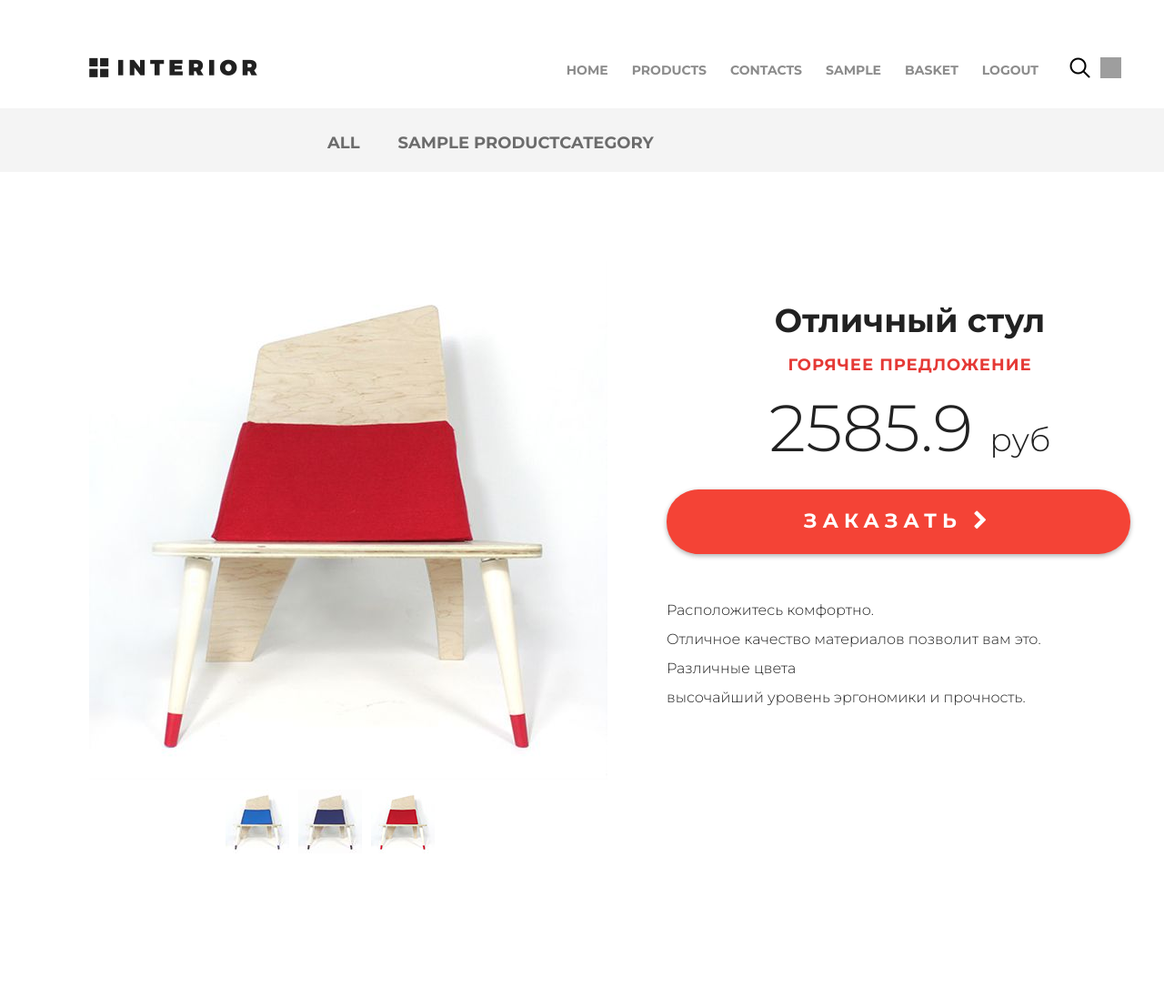
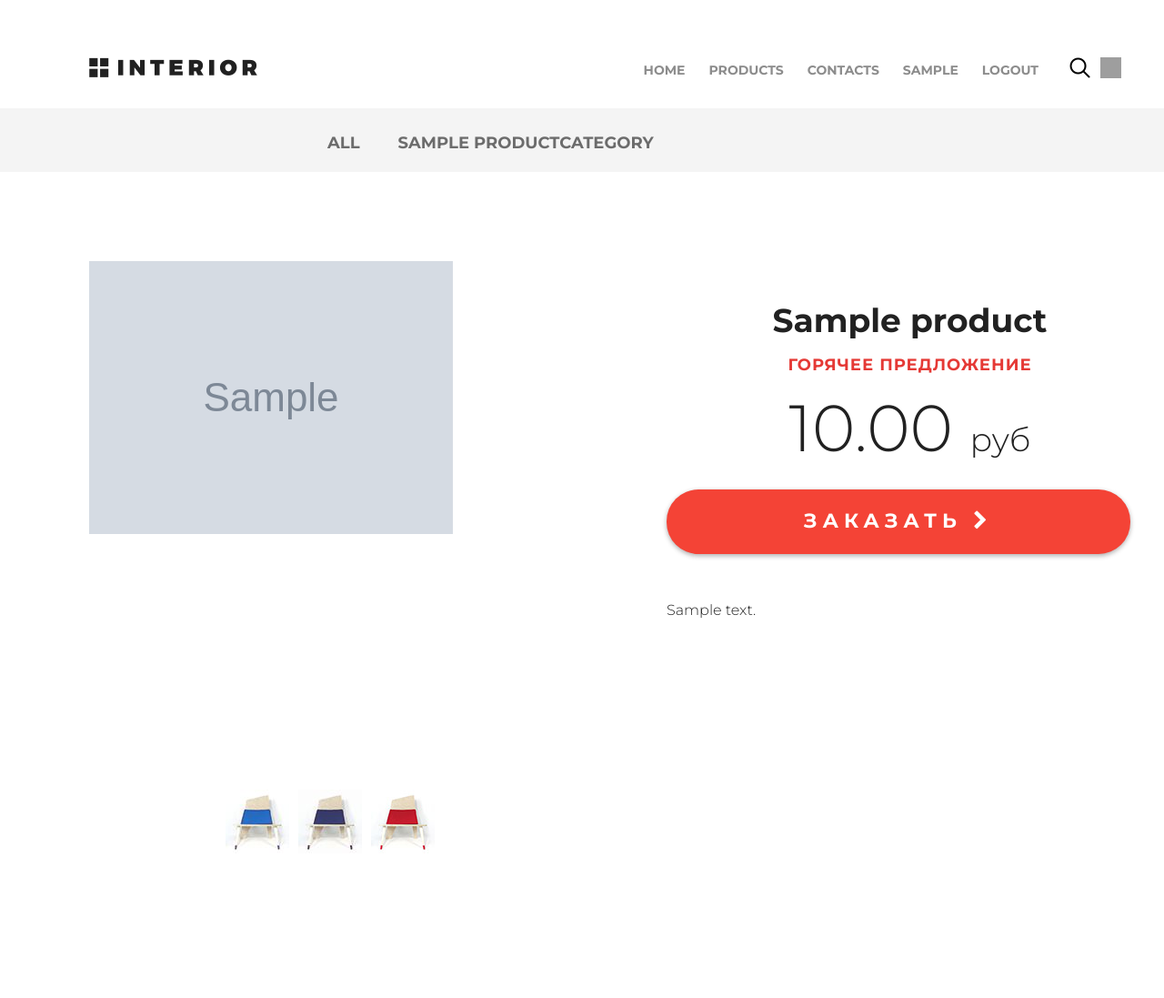
Before and after one commit to JohnPaul-del/django, a Django app: page /products/ in a window 1280 px wide; the page is wider, and only the part inside the window is pictured. Shown: the top 1097 px of that part at 91% size. Run offline with Django 3.2, Linux system fonts and the light colour scheme; a user stored in the database is signed in; tables that the repository leaves empty hold one stand-in row (values such as "Sample post"); grey boxes marked "Sample" are stand-in pictures; some libraries are stand-ins or nearby versions; grey boxes are pictures that could not be loaded.

Commit message:
Lesson 6 - completed

```diff
--- a/geekshop/authapp/templates/authapp/login.html
+++ b/geekshop/authapp/templates/authapp/login.html
@@ -6,6 +6,9 @@
     <h2> Login </h2>
      <form action="{% url 'auth:login' %}" method="post">
          {% csrf_token %}
+         {% if next %}
+            <input type="hidden" name="next" value="{{ next }}">
+         {% endif %}
          {{ login_form.as_p }}
          <button type="submit" class="btn btn-primary">Login</button>
          <a href="{% url 'auth:register' %}" class="btn btn-primary" role="button">Register</a>
--- a/geekshop/basketapp/urls.py
+++ b/geekshop/basketapp/urls.py
@@ -6,5 +6,6 @@ app_name = 'basketapp'
 urlpatterns = [
      path('', basketapp.basket, name='view'),
      path('add/<int:pk>', basketapp.basket_add, name='add'),
-     path('add/<int:pk>', basketapp.basket_remove, name='remove'),
+     path('remove/<int:pk>', basketapp.basket_remove, name='remove'),
+     path('edit/<int:pk>/<int:quantity>/', basketapp.basket_edit, name='edit')
 ]
--- a/geekshop/geekshop/settings.py
+++ b/geekshop/geekshop/settings.py
@@ -141,3 +141,4 @@ DEFAULT_AUTO_FIELD = 'django.db.models.BigAutoField'
 
 MEDIA_URL = '/media/'
 MEDIA_ROOT = os.path.join(BASE_DIR, "media")
+LOGIN_URL = '/login/'
--- a/geekshop/geekshop/templates/geekshop/base.html
+++ b/geekshop/geekshop/templates/geekshop/base.html
@@ -7,6 +7,8 @@
             {{ title|title }}
         {% endblock %}
     </title>
+    {% block css %}
+    {% endblock %}
 	<link rel="stylesheet" type="text/css" href="{% static 'geekshop/style.css' %}">
 	<link rel="stylesheet" href="{% static 'geekshop/fonts/font-awesome/css/font-awesome.css' %}">
 </head>
--- a/geekshop/geekshop/templates/geekshop/includes/header_menu.html
+++ b/geekshop/geekshop/templates/geekshop/includes/header_menu.html
@@ -13,12 +13,9 @@
 			</li>
 			<li>
 				{% if basket %}
-				<a href="{% url 'basket:view' %}">Basket: ({{ basket|length}} pc.)</a>
-				{% else %}
-				<a href="{% url 'auth:login'}">Basket</a>
+					<a href="{% url 'basket:view' %}">Basket</a>
 				{% endif %}
 			</li>
-
 			{% endif %}
 			<li>
 				{% if user.is_authenticated %}
--- a/geekshop/geekshop/views.py
+++ b/geekshop/geekshop/views.py
@@ -12,13 +12,16 @@ header_menu = [
 
 def main(request):
     title = "Shop"
-    basket = Basket.objects.filter(user=request.user)
+    basket = []
+    if request.user.is_authenticated:
+        basket = Basket.objects.filter(user=request.user)
     products = Product.objects.all()[:3]
     context = {
         'title': title,
         'header_menu': header_menu,
         'products': products,
         'basket': basket,
+        'basket_count': basket,
     }
     return render(request, 'geekshop/index.html', context)
 
--- a/geekshop/mainapp/templates/mainapp/products.html
+++ b/geekshop/mainapp/templates/mainapp/products.html
@@ -19,10 +19,11 @@
 				{% endfor %}
 			</ul>
 		</div>
+		{% if hot_product %}
 		<div class="details-products">
 			<div class="details-slider">
 				<div class="slider-product">
-					<img src="{% static 'geekshop/img/slider1.jpg' %}">
+					<img src="/media/{{ hot_product.image }}">
 				</div>
 				<div class="slider-control">
 					<div class="block">
@@ -43,22 +44,18 @@
 				</div>
 			</div>
 			<div class="description">
-				<h3 class="big-bold">Отличный стул</h3>
+				<h3 class="big-bold">{{ hot_product.name }}</h3>
 				<h3 class="red">горячее предложение</h3>
-				<p class="price"> 2585.9 <span>руб</span></p>
-				<a href="#" class="red-button">
+				<p class="price"> {{ hot_product.price }} <span>руб</span></p>
+				<a href="{% url 'products:detail' hot_product.pk %}" class="red-button">
 					заказать <i class="fa fa-chevron-right" aria-hidden="true"></i>
 				</a>
 				<div class="description-text">
-					<p>Расположитесь комфортно.</p>
-					<p>Отличное качество материалов
-					позволит вам это.</p>
-					<p>Различные цвета</p>
-					<p>высочайший уровень
-					эргономики и прочность.</p>
+					{{ hot_product.description }}
 				</div>
 			</div>
 		</div>
+		{% endif %}
 		<div class="related">
 			<div class="title clearfix">
 				{% if category %}
@@ -68,7 +65,7 @@
 			<div class="related-products clearfix">
 				{% for product in products %}
 				<div class="block">
-					<a href="{% url 'basket:add' product.pk %}">
+					<a href="{% url 'products:detail' product.pk %}">
 						<img src="/media/{{ product.image }}" class="product-image" alt="">
 						<div class="text">
 							<img src="{% static 'geekshop/img/icon-hover.png' %}" alt="img">
@@ -81,4 +78,26 @@
 			</div>
 		</div>
 	</div>
+
+	{% if same_products %}
+			<div class="related">
+				<div class="title clearfix">
+					<h2>Same Products</h2>
+					<a class="explore" href="#">показать все <img src="img/arrow.png" alt=""></a>
+				</div>
+				<div class="related-products clearfix">
+                    {% for same_product in same_products %}
+					    <div class="block">
+                            <a href="{% url 'products:detail' same_product.pk %}"><img src="/media/{{ same_product.image }}" alt="">
+                                <div class="text">
+                                    <img src="{% static 'geekshop/img/icon-hover.png' %}" alt="img">
+                                    <h4>{{ same_product.name }}</h4>
+                                    <p>{{ same_product.description }}</p>
+                                </div>
+                            </a>
+                        </div>
+                    {% endfor %}
+				</div>
+			</div>
+	{% endif %}
 {% endblock %}
--- a/geekshop/mainapp/urls.py
+++ b/geekshop/mainapp/urls.py
@@ -1,9 +1,10 @@
 from django.urls import path
-import mainapp.views as mainapp
+from mainapp.views import products, product
 
 app_name = 'mainapp'
 
 urlpatterns = [
-     path('', mainapp.products, name='products'),
-     path('category<int:pk>', mainapp.products, name='category')
+     path('', products, name='products'),
+     path('category/<int:pk>', products, name='category'),
+     path('product/<int:pk>', product, name='detail'),
 ]
--- a/geekshop/mainapp/views.py
+++ b/geekshop/mainapp/views.py
@@ -1,35 +1,71 @@
+import random
 from django.shortcuts import render, get_object_or_404
 from geekshop.views import header_menu
 from .models import ProductCategory, Product
+from basketapp.models import Basket
 
 
 def products(request, pk=None):
     title = 'Catalog'
     links_menu = ProductCategory.objects.all()
-    products = Product.objects.all().order_by('price')
+    _products = Product.objects.all().order_by('price')
+    basket = get_basket(request.user)
     if pk is not None:
         if pk == 0:
-            products = Product.objects.order_by('price')
+            _products = Product.objects.order_by('price')
             category = {'name': 'all'}
         else:
             category = get_object_or_404(ProductCategory, pk=pk)
-            products = Product.objects.filter(category__pk=pk).order_by('price')
+            _products = Product.objects.filter(category__pk=pk).order_by('price')
 
         context = {
             'title': title,
             'header_menu': header_menu,
             'links_menu': links_menu,
             'category': category,
-            'products': products,
+            'products': _products,
+            'basket': basket,
         }
         return render(request, "mainapp/products.html", context)
 
+    hot_product = get_hot_product()
     same_products = Product.objects.all()[1:2]
     context = {
         'title': title,
         'header_menu': header_menu,
+        'hot_product': hot_product,
         'links_menu': links_menu,
         'same_products': same_products,
         'products': products,
     }
     return render(request, "mainapp/products.html", context)
+
+
+def product(request, pk):
+    title = 'More'
+    product = get_object_or_404(Product, pk=pk)
+    context = {
+        'title': title,
+        'links_menu': ProductCategory.objects.all(),
+        'product': product,
+        'same_products': get_same_products(product),
+        'basket': get_basket(request.user),
+    }
+    return render(request, 'mainapp/product.html', context)
+
+
+def get_basket(user):
+    if user.is_authenticated:
+        return Basket.objects.filter(user=user)
+    else:
+        return []
+
+
+def get_same_products(hot_product):
+    same_products = Product.objects.filter(category=hot_product.category).exclude(pk=hot_product.pk)[:1]
+    return same_products
+
+
+def get_hot_product():
+    products = Product.objects.all()
+    return random.sample(list(products), 1)[0]
```
Also changed, not shown: geekshop/authapp/views.py (+6 -1 lines), geekshop/basketapp/models.py (+16 -0 lines), geekshop/basketapp/static/basketapp/js/basket_script.js (added, +12 -0 lines), geekshop/basketapp/templates/basketapp/basket.html (+10 -11 lines), geekshop/basketapp/templates/basketapp/includes/basket_items.html (added, +16 -0 lines), geekshop/basketapp/views.py (+29 -4 lines), geekshop/mainapp/jsons/products.json (+19 -1 lines), geekshop/mainapp/templates/mainapp/product.html (added, +81 -0 lines).
